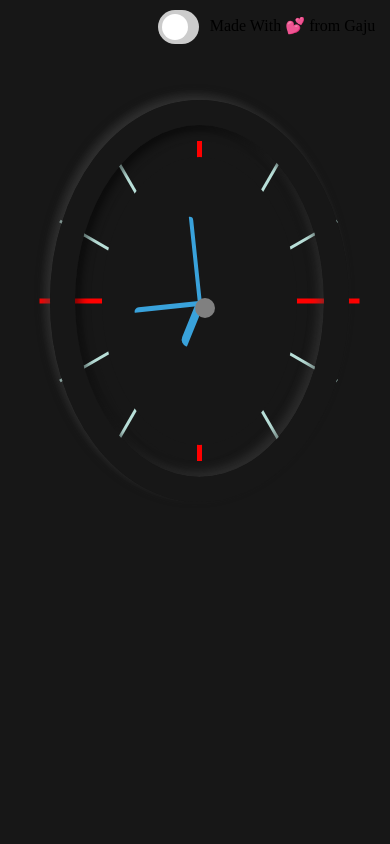
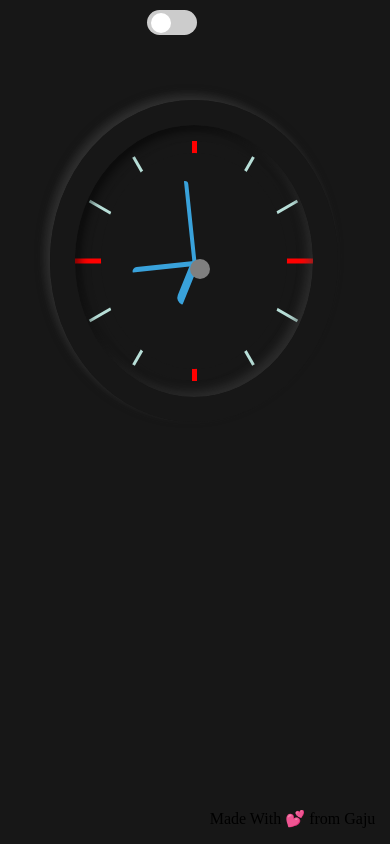
Before and after one commit to The-kadtan2027/css-clock, a plain HTML site: page index.html in a window 390 px wide. Drawn offline with Linux system fonts and the light colour scheme.

Commit message:
v2
corrections

```diff
--- a/styles.css
+++ b/styles.css
@@ -42,14 +42,6 @@ div {
   border-radius: 50%;
   text-align: center;
   margin: 100px auto;
-}
-
-@media screen and (max-width: 550px) {
-  .clock {
-    width: 20rem;
-    height: 20rem;
-    margin-left: 50px;
-  }
 }
 
 .clock-face {
@@ -161,7 +153,7 @@ footer {
   position: absolute;
   left: 50%;
   right: 0;
-  top: 0;
+
   bottom: 0;
 }
 /* button styling */
@@ -217,3 +209,27 @@ input:checked + .slider:before {
 .slider.round:before {
   border-radius: 50%;
 }
+
+@media screen and (max-width: 610px) {
+  .clock {
+    width: 20rem;
+    height: 20rem;
+    margin-left: 50px;
+  }
+  .slider {
+    width: 50px;
+    height: 25px;
+  }
+  .slider:before {
+    width: 20px;
+    height: 20px;
+    bottom: 2px;
+  }
+}
+@media screen and (max-width: 410px) {
+  .clock {
+    width: 15rem;
+    height: 15rem;
+  }
+
+}
```
